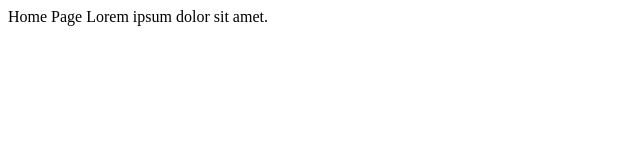
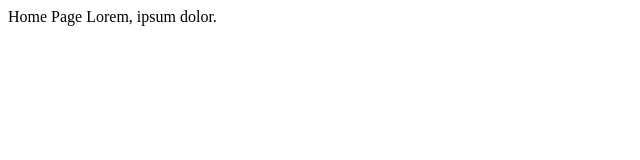
Before and after one commit to akhilr14/ust_git_1, a plain HTML site: page home.html in a window 1280 px wide. Shown: the full height of the page, 0-640 px from the left. Drawn offline with Linux system fonts and the light colour scheme.

Commit message:
edit home

```diff
--- a/home.html
+++ b/home.html
@@ -7,6 +7,6 @@
 </head>
 <body>
     Home Page
-    Lorem ipsum dolor sit amet.
+    Lorem, ipsum dolor.
 </body>
 </html>
```
